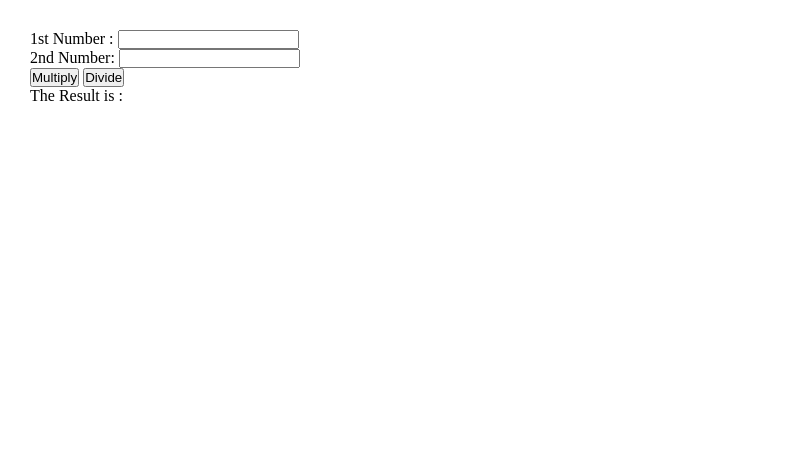
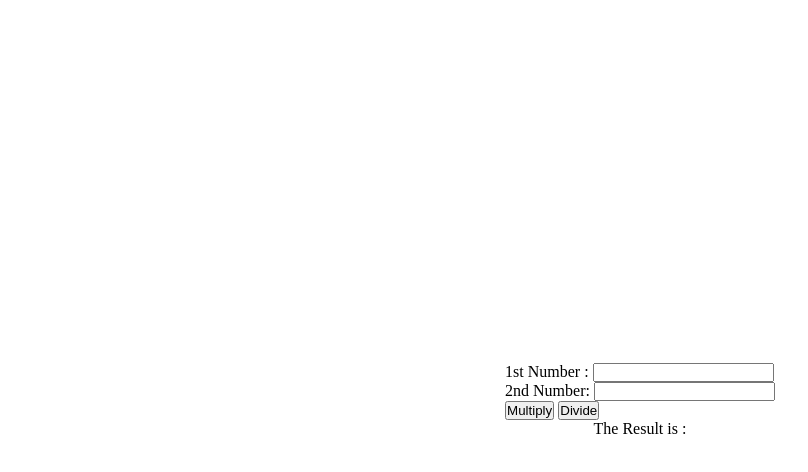
Before and after one commit to riteshkrm/multiplicationAndDivision, a plain HTML site: page index.html in a window 1280 px wide. Shown: the whole page, without its empty margins (0-808 px from the left). Drawn offline with Linux system fonts and the light colour scheme.

Commit message:
Complete

```diff
--- a/style.css
+++ b/style.css
@@ -5,5 +5,10 @@
 }
 
 body {
-    margin: 30px;
+    height: 100vh;
+    display: flex;
+    flex-direction: column;
+    align-items: center;
+    justify-content: center;
+    background-color: #5e4b4b00;
 }
```
